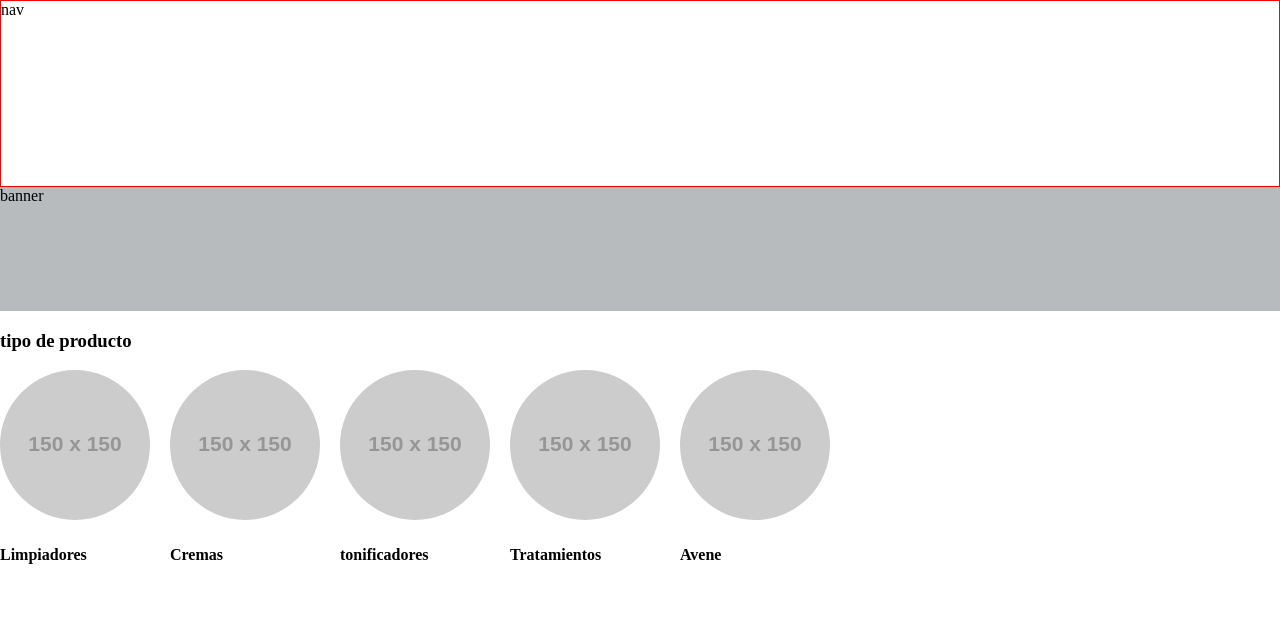
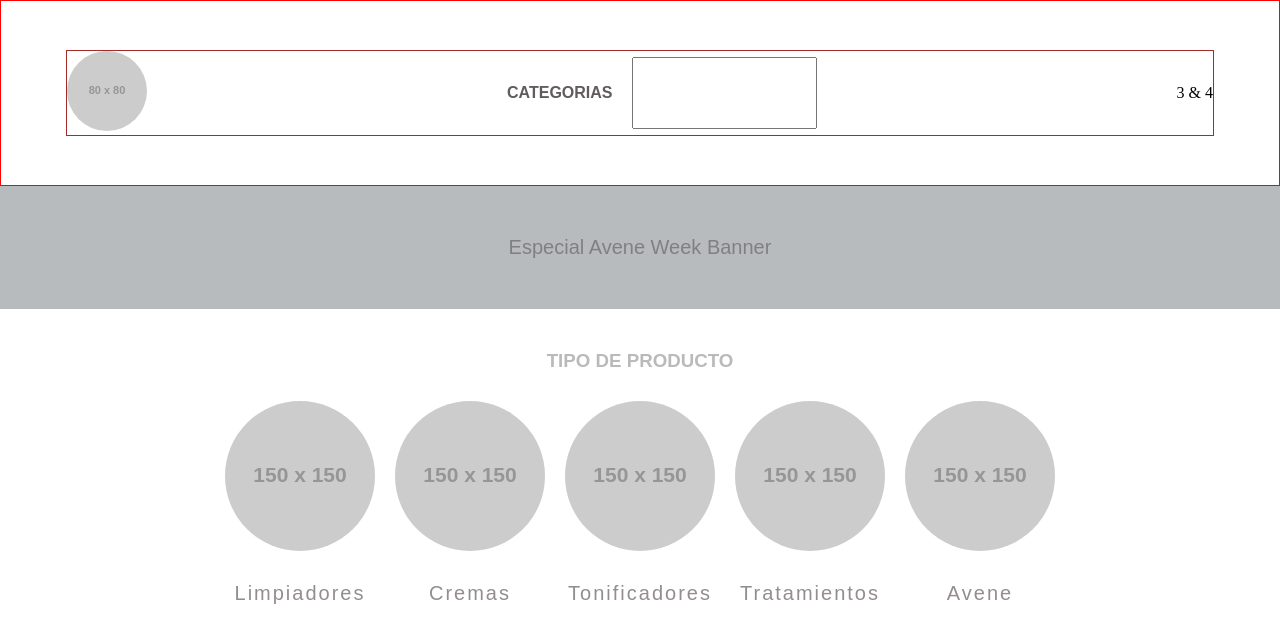
Before and after one commit to cburke623/Practice, a plain HTML site: page index.html in a window 1280 px wide. Drawn offline with Linux system fonts and the light colour scheme; placeholder pictures from the web are drawn by us.

Commit message:
update dec 10

```diff
--- a/index.html
+++ b/index.html
@@ -8,8 +8,17 @@
     <title>practice</title>
   </head>
   <body>
-    <nav>nav</nav>
-    <div class="banner">banner</div>
+    <nav>
+      <ul>
+        <li><img src="https://via.placeholder.com/80" alt="80x80" /></li>
+        <li>
+          <h5>categorias</h5>
+          <input type="search" />
+        </li>
+        <li>3 & 4</li>
+      </ul>
+    </nav>
+    <div class="banner">Especial Avene Week banner</div>
     <div class="list">
       <h3>tipo de producto</h3>
       <ul>
@@ -34,6 +43,7 @@
           <h4>Avene</h4>
         </li>
       </ul>
+      <div class="clearfix"></div>
     </div>
   </body>
 </html>
--- a/styles.css
+++ b/styles.css
@@ -1,27 +1,79 @@
-nav{
-    border: 1px solid red;
-    height: 185px;
+ul {
+  list-style-type: none;
+  margin: 0 auto;
+  padding: 0;
 }
-body{
-    margin: 0;
+nav {
+  border: 1px solid red;
+  padding: 49px 65px;
+}
+nav ul {
+  display: flex;
+  justify-content: space-between;
+  border: 1px solid brown;
+  align-items: center;
+}
+nav ul li:nth-child(1) img {
+  border-radius: 50%;
+}
+nav ul li:nth-child(2) {
+    display: flex;
+}
+nav ul li:nth-child(2) h5{
+    text-transform: uppercase;
+    font-family: Arial, Helvetica, sans-serif;
+    font-size: 16px;
+    color: rgb(97, 92, 92);
+    margin-right: 19px;
+}
 
+
+body {
+  margin: 0;
 }
 .banner {
-    height: 124px;
-    background-color:#b7bbbd;
+  background-color: #b7bbbd;
+  text-align: center;
+  padding: 50px 0;
+  color: grey;
+  font-family: Arial, Helvetica, sans-serif;
+  font-size: 20px;
+  font-weight: 100;
+  text-transform: capitalize;
+}
+.list {
+  width: 100%;
+  margin-top: 41px;
 }
 .list ul {
-    list-style-type: none;
-    margin: 0;
-    padding: 0;
+  width: 830px;
 }
 .list ul li {
-    float: left;
+}
+.list ul li:not(:last-child) {
+  margin-right: 20px;
+  float: left;
+}
 
+.list ul li img {
+  border-radius: 50%;
 }
-.list ul li:not(:last-child){
-    margin-right: 20px;
+.list ul li h4 {
+  font-family: Arial, Helvetica, sans-serif;
+  font-weight: 100;
+  text-align: center;
+  text-transform: capitalize;
+  color: rgb(148, 141, 141);
+  font-size: 20px;
+  letter-spacing: 0.1em;
 }
-.list ul li img{
-    border-radius: 50%;
+.clearfix {
+  clear: both;
 }
+.list h3 {
+  text-align: center;
+  text-transform: uppercase;
+  color: #bababa;
+  font-family: Arial, Helvetica, sans-serif;
+  margin-bottom: 29px;
+}
```
